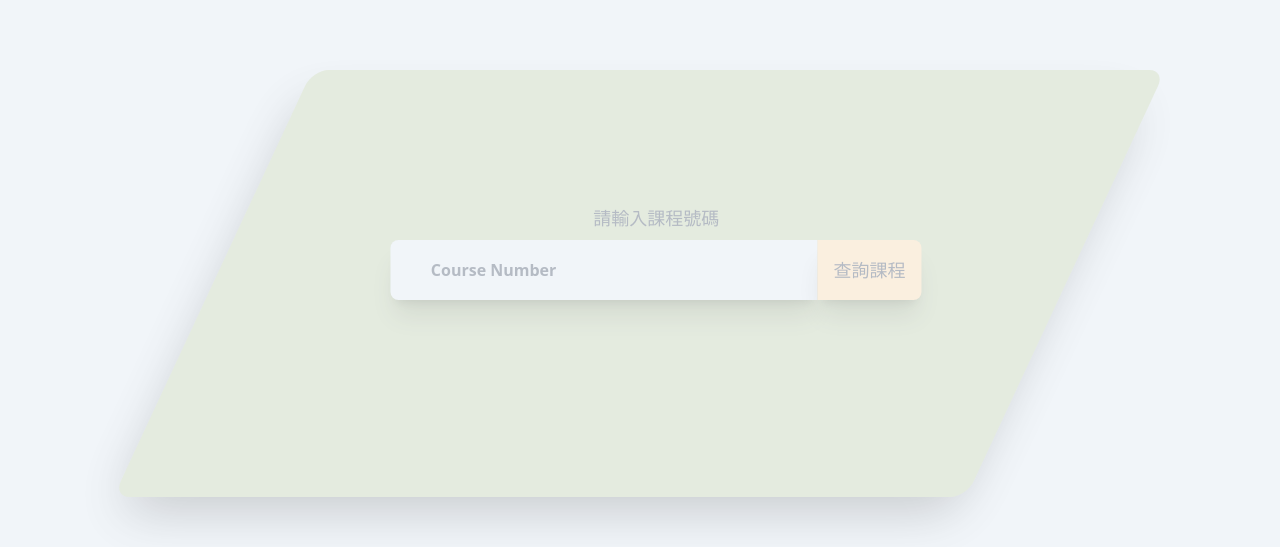
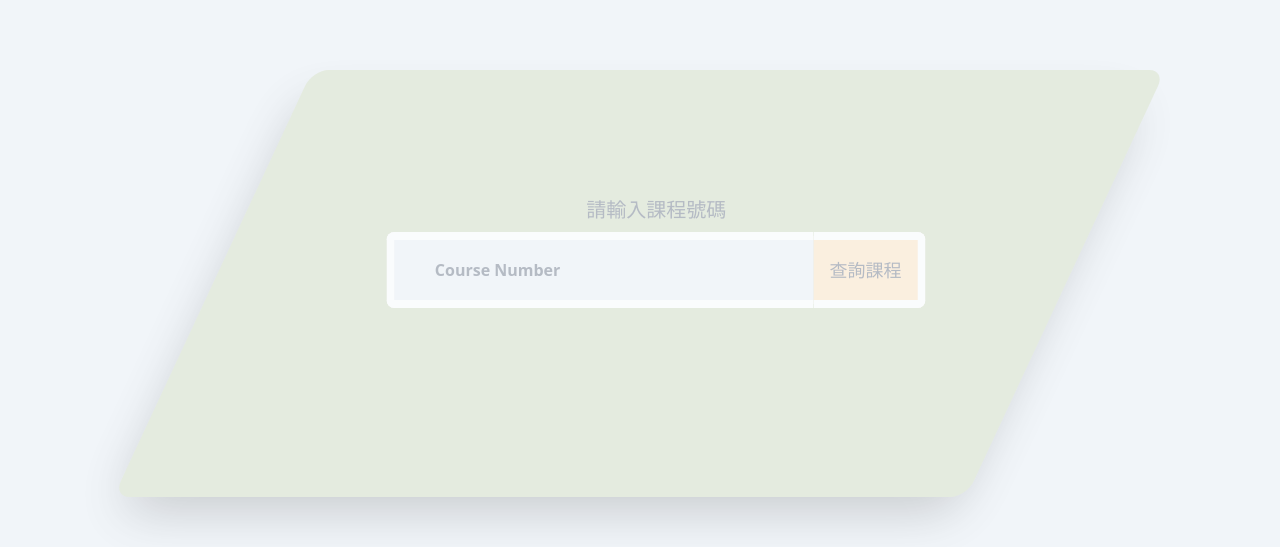
Before and after one commit to ridemountainpig/fcu-course-search, a Flask app: page /searchcourse in a window 1280 px wide. Shown: the part 209-756 px from the top of the page. Run offline with Flask 2, Linux system fonts and the light colour scheme; some libraries are stand-ins or nearby versions.

Commit message:
update: edit css

```diff
--- a/templates/index.html
+++ b/templates/index.html
@@ -40,7 +40,7 @@
             class="mx-8 my-4 pt-10 w-80 bg-slate-200 rounded-lg drop-shadow-lg cursor-pointer hover:bg-lime-50 hover:-translate-y-1 hover:scale-110 duration-300">
             <a href="/generalstudies">
                 <div class="flex justify-center items-center my-8 p-5 bg-white">
-                    <i class="bi bi-dropbox" style=" font-size: 40px;"></i>
+                    <i class="bi bi-boxes" style=" font-size: 40px;"></i>
                 </div>
                 <div class="flex justify-center">
                     <div class="pb-10">
--- a/templates/searchCourse.html
+++ b/templates/searchCourse.html
@@ -27,14 +27,14 @@
             <div class="flex items-center h-5/6">
                 <div id="searchInput" class="skew-x-[25deg] w-full">
                     <div class="flex justify-center">
-                        <div class="font-medium text-lg text-gray-400 py-2">請輸入課程號碼</div>
+                        <div class="font-medium text-xl text-gray-400 py-2">請輸入課程號碼</div>
                     </div>
                     <div class="flex justify-center">
                         <input type="number" id="courseInput"
-                            class="block w-3/6 p-4 pl-10 text-base text-gray-400 font-bold rounded-tl-lg rounded-bl-lg bg-slate-100 shadow-xl"
+                            class="block w-3/6 p-4 pl-10 text-base text-gray-400 font-bold rounded-tl-lg rounded-bl-lg bg-slate-100 border-t-8 border-b-8 border-l-8 border-white z-10"
                             placeholder="Course Number">
                         <button
-                            class="text-gray-400 bg-orange-100 font-medium rounded-tr-lg rounded-br-lg text-lg p-4 shadow-xl"
+                            class="text-gray-400 bg-orange-100 font-medium rounded-tr-lg rounded-br-lg text-lg p-4 border-t-8 border-b-8 border-r-8 border-white"
                             onclick="searchCourse()">查詢課程</button>
                     </div>
                 </div>
```
